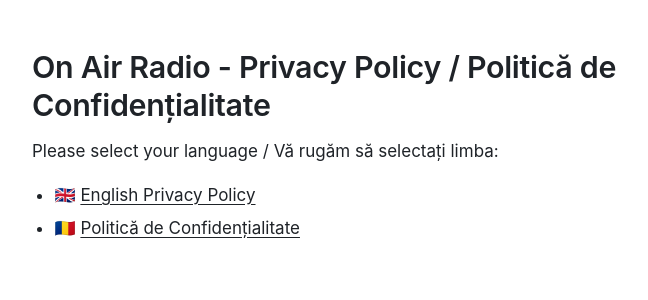
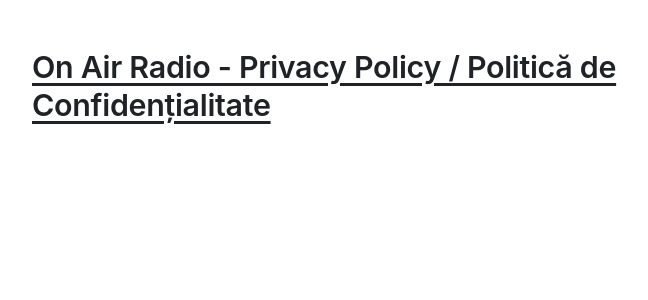
Before and after one commit to broth3rsdev/privacy_policy, a Jekyll site: the page built from index.md, in a window 1280 px wide. Shown: the top 300 px of the page, without its empty margins (256-904 px from the left). Built offline with Jekyll 4.4.1, drawn with Linux system fonts in a browser that asks for light colours.

Commit message:
Update index
Signed-off-by: Rares Petrescu <petrescu.rares@gmail.com>

```diff
--- a/index.md
+++ b/index.md
@@ -2,9 +2,4 @@
 title: "Privacy Policies"
 ---
 
-# On Air Radio - Privacy Policy / Politică de Confidențialitate
-
-Please select your language / Vă rugăm să selectați limba:
-
-* 🇬🇧 [English Privacy Policy](./on_air_radio_privacy-policy-en)
-* 🇷🇴 [Politică de Confidențialitate](./on_air_radio_privacy-policy-ro)
+# [On Air Radio - Privacy Policy / Politică de Confidențialitate](./on_air_radio_privacy-policy)
```
Also changed, not shown: on_air_radio_privacy-policy.md (added, +10 -0 lines).
